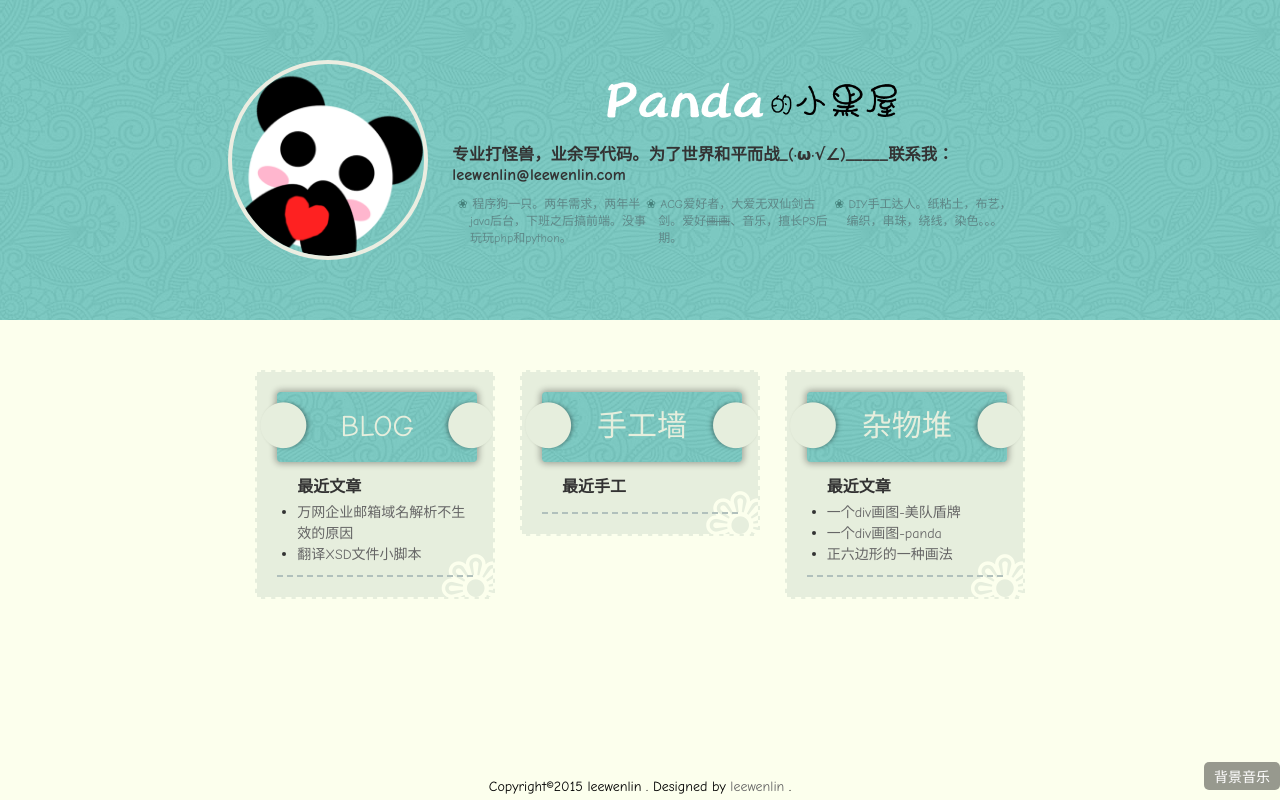
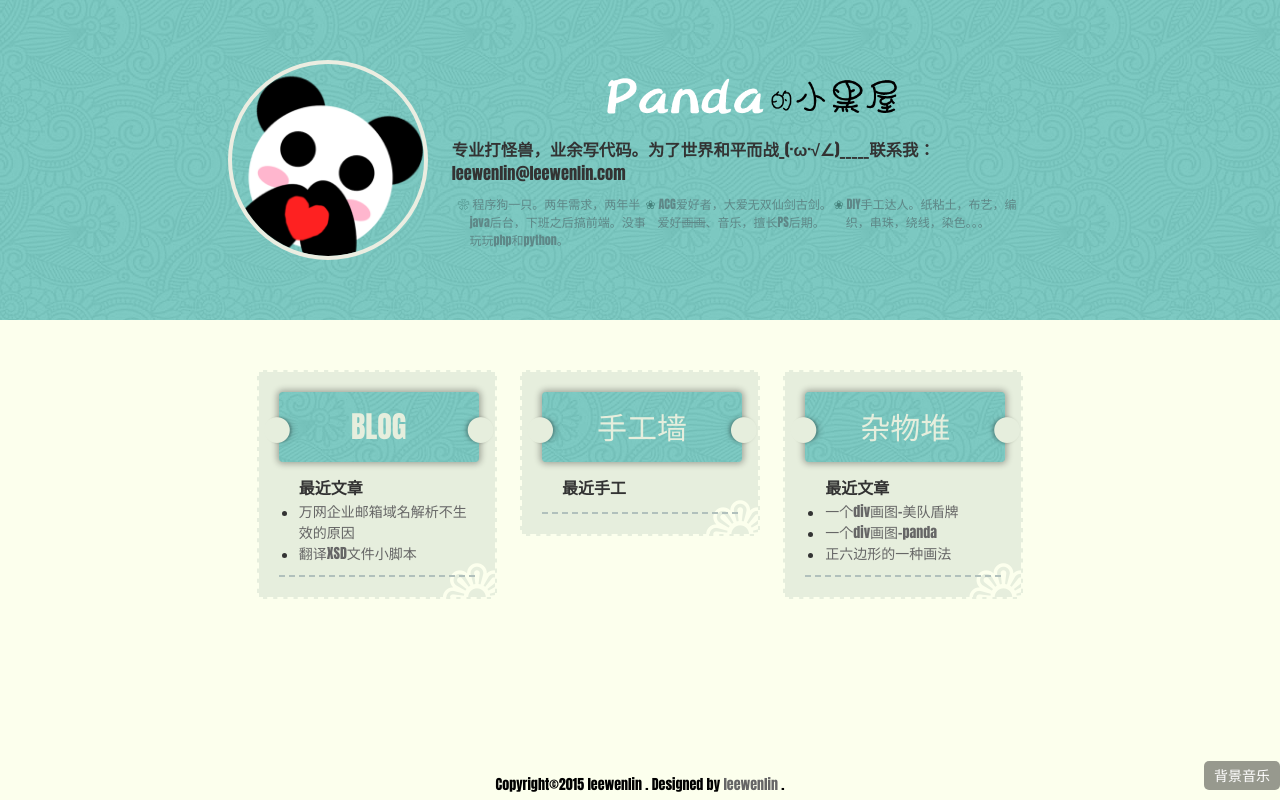
Before and after one commit to leewenlin/leewenlin.github.io, a plain HTML site: page index.html in a window 1280 px wide. Drawn offline with nearby package versions, Linux system fonts and the light colour scheme.

Commit message:
Signed-off-by: leewenlin <412443296@qq.com>

```diff
--- a/css/home.css
+++ b/css/home.css
@@ -12,7 +12,7 @@ html{
 	height: 100%;
 }
 body{
-	font-family: "Microsoft Yahei",'Comic Sans MS', cursive, sans-serif;
+	font-family: "Microsoft Yahei",Impact, sans-serif;
 	font-size: 1.4rem;
 	height:100%;
 	background: #fcffed;
@@ -147,7 +147,7 @@ a:visited{
 }
 .part:before{
 	content: "●";
-	text-shadow:2px 0px 3px rgba(0,0,0,0.2),3px 0px 5px rgba(0,0,0,0.1);
+	text-shadow:2px 0px 2px rgba(0,0,0,0.2),5px 0px 5px rgba(0,0,0,0.1);
 	height: 7rem;
 	line-height: 6rem;
 	vertical-align: middle;
@@ -185,6 +185,8 @@ a:visited{
   animation-name: swing;
   -webkit-animation-duration: 3s;
  	animation-duration: 3s;
+ 	animation-iteration-count:infinite;
+ 	-webkit-animation-iteration-count:infinite
 }
 .paper{
 	overflow: hidden;
```
